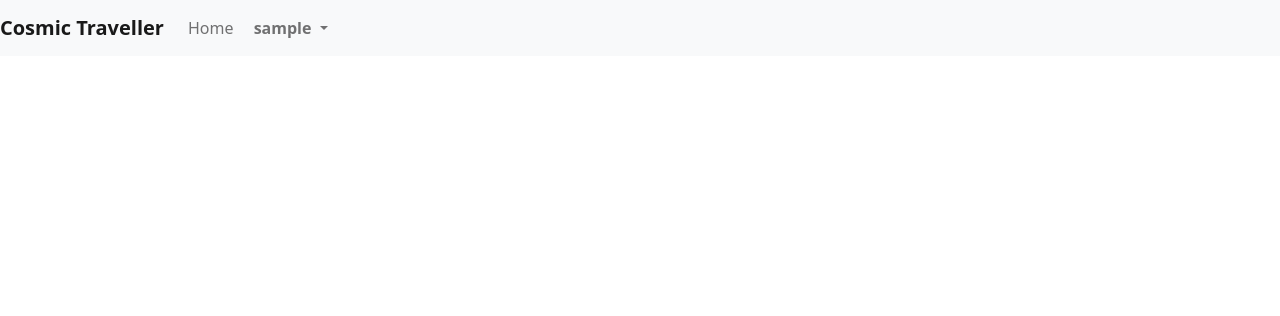
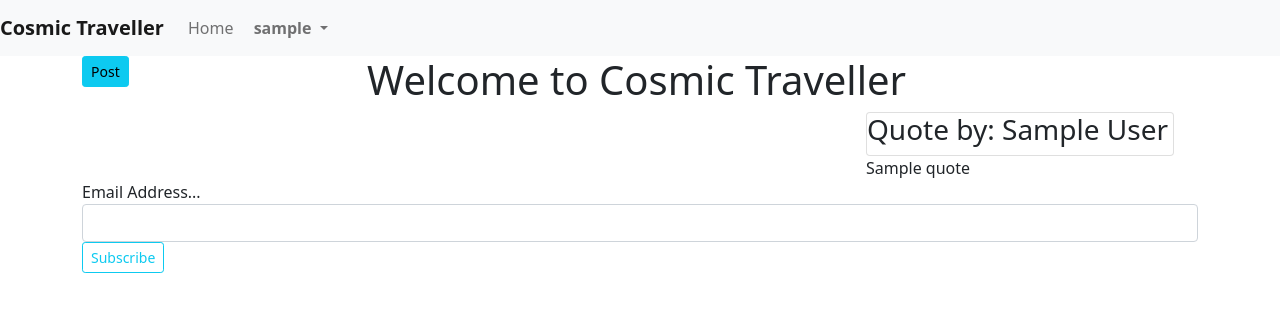
Before and after one commit to FredrickWambua/Blog, a Flask app: page / in a window 1280 px wide. Shown: the top 316 px of the page. Run offline with Flask 2, Linux system fonts and the light colour scheme; a user stored in the database is signed in; tables that the repository leaves empty hold one stand-in row (values such as "Sample post"); a database or web service that is not in the repository returns one stand-in record (values such as "Sample title"); data that the repository does not hold is empty; parts of the project's set-up code (start-up, migrations or seed data) failed here and were passed over; some libraries are stand-ins or nearby versions.

Commit message:
templates modifications

```diff
--- a/app/auth/forms.py
+++ b/app/auth/forms.py
@@ -23,5 +23,5 @@
             raise ValidationError('The account with that email already exists')
 
     def validate_username(self,datafield):
-        if User.query.filter_by(name = datafield.data).first():
+        if User.query.filter_by(username = datafield.data).first():
             raise ValidationError('The user already exists')
--- a/app/auth/views.py
+++ b/app/auth/views.py
@@ -23,7 +23,7 @@
     if form.validate_on_submit():
         user = User(username=form.username.data, email = form.email.data, password=form.password.data)
         user.save()
-        mail_message("Welcome to D-Blog","email/welcome",user.email,user=user)
+        mail_message("Welcome to Cosmic Traveller","email/welcome.html",user.email,user=user)
         return  redirect(url_for('auth.login'))
     return render_template('auth/signup.html',registration_form=form )
 
--- a/app/templates/base.html
+++ b/app/templates/base.html
@@ -19,6 +19,9 @@
         {% include 'navbar.html' %}
     {% endblock %}
 
+    {% block content %}
+    {% endblock %}
+
 
     {% block scripts %}
     <script src="https://cdn.jsdelivr.net/npm/bootstrap@5.1.0/dist/js/bootstrap.bundle.min.js"
--- a/app/templates/index.html
+++ b/app/templates/index.html
@@ -15,7 +15,7 @@
     </div>
     <div class="row">
         <div class="col-md-8">
-            {% for blog in blogs %}
+            {% for blog in blogs.items %}
             <div class="container">
                 <hr>
                 <div class="row">
@@ -59,7 +59,7 @@
                 {{message}}
             </div>
             {%endfor %}
-            <form class="form-inline ml-2" action="{{url_for('main.subscribe')}}" method="POST">
+            <form class="form-inline ml-2" action="{{url_for('main.profile')}}" method="POST">
                 <div class="md-form form-group">
                     <label class="white-color">Email Address...</label>
                     <input type="email"  class="form-control " name ="subscriber" required>
--- a/app/templates/navbar.html
+++ b/app/templates/navbar.html
@@ -16,15 +16,15 @@
               aria-haspopup="true" aria-expanded="false">&nbsp;<strong>{{current_user.username}}</strong> </a>
             <div class="dropdown-menu dropdown-menu-right dropdown-info" aria-labelledby="navbarDropdownMenuLink-4">
               <a class="dropdown-item" href="{{url_for('main.profile',name=current_user.username)}}">&nbsp; My account</a>
-              <a class="dropdown-item" href="{{url_for('auth.logout')}}">&nbsp; Log out</a>
+              <a class="dropdown-item" href="{{ url_for('auth.logout') }}">&nbsp; Log out</a>
             </div>
             </li>
             {% else %}
               <li class="nav-item">
-                  <a  class="nav-link mr-1" href="{{url_for('auth.signup')}}">&nbsp; <strong>Sign Up</strong></a>
+                  <a  class="nav-link mr-1" href="{{ url_for('auth.signup') }}">&nbsp; <strong>Sign Up</strong></a>
               </li>
               <li class="nav-item">
-                  <a  class="nav-link mr-5" href="{{url_for('auth.login')}}" >&nbsp; <strong>Log In</strong></a>
+                  <a  class="nav-link mr-5" href="{{ url_for('auth.login') }}" >&nbsp; <strong>Log In</strong></a>
               </li>
             {%endif%}
 
```
Also changed, not shown: app/__init__.py (+6 -3 lines), app/templates/newpost.html (deleted).
